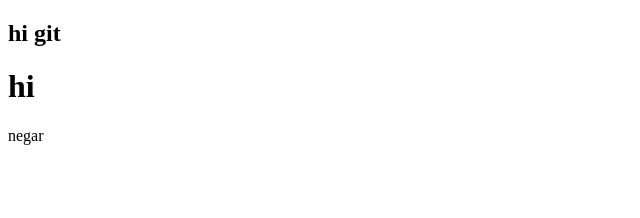
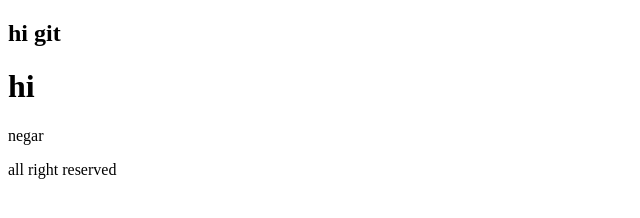
Before and after one commit to negarmemar/git-copy-, a plain HTML site: page index.html in a window 1280 px wide. Shown: the whole page, without its empty margins (0-640 px from the left). Drawn offline with Linux system fonts and the light colour scheme.

Commit message:
footer index

```diff
--- a/index.html
+++ b/index.html
@@ -10,5 +10,6 @@
     <h2>hi git</h2>
     <h1>hi</h1>
     <p>negar</p>
+    <footer>all right reserved</footer>
   </body>
 </html>
```
